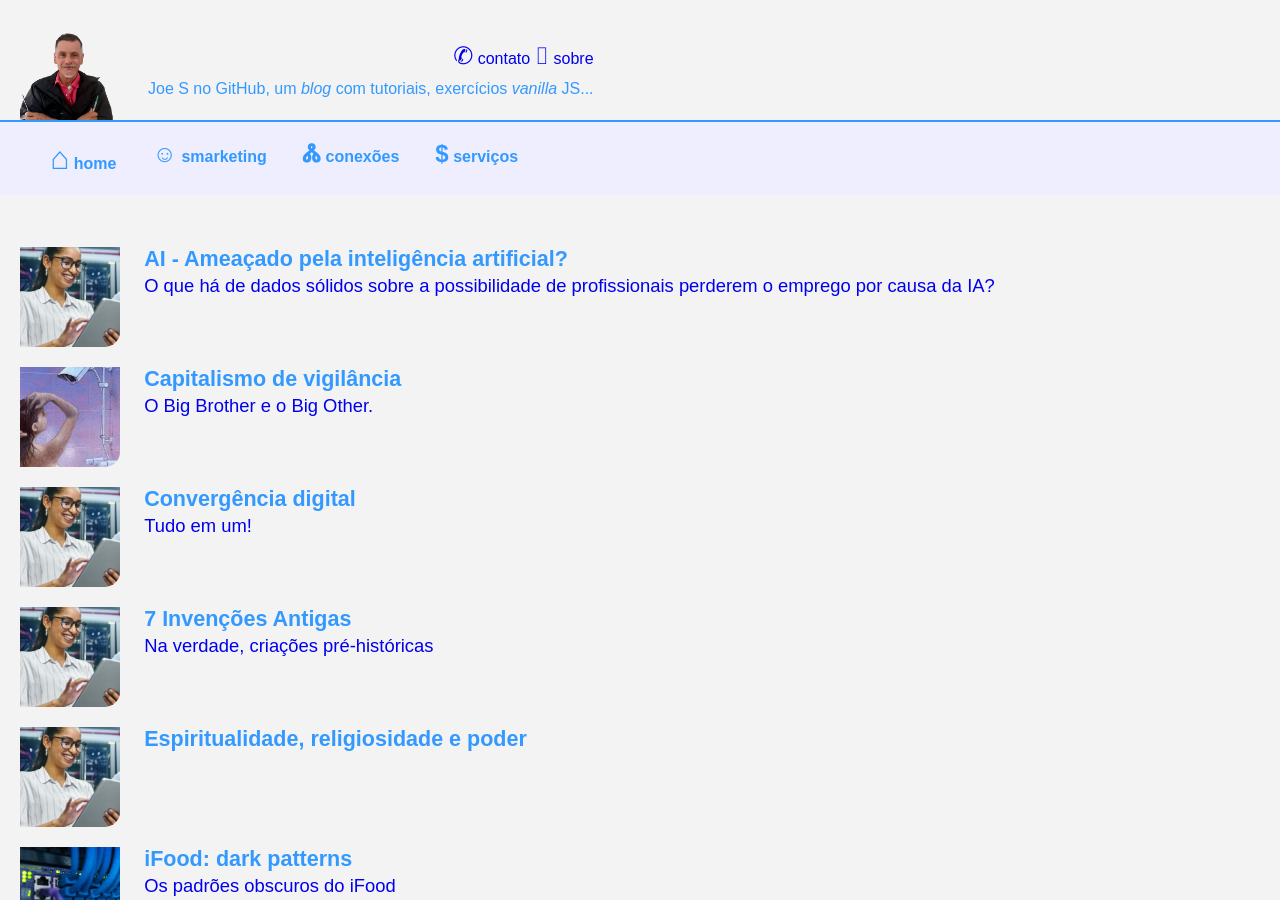
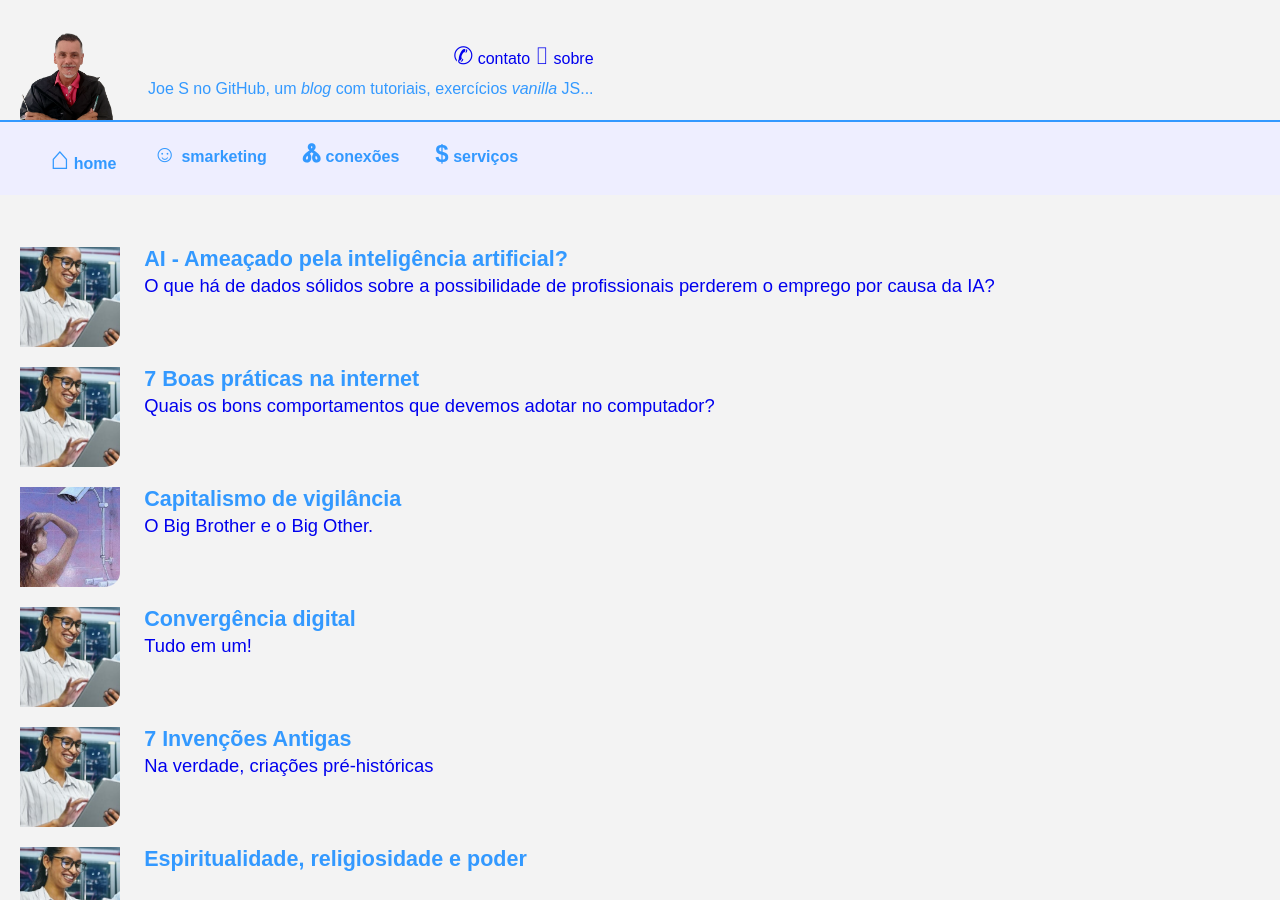
Before and after one commit to Joesynth/joesynth.github.io, a Jekyll site: the page built from conexoes.html, in a window 1280 px wide and 900 px high. Built offline with Jekyll 4.4.1, drawn with Linux system fonts in a browser that asks for light colours; some of the changed text lies outside the part shown.

Commit message:
Add new entry for '7 Boas práticas na internet'

```diff
--- a/_data/conexoes.json
+++ b/_data/conexoes.json
@@ -4,6 +4,12 @@
     "src": "image/ti.png",
     "h3": "AI - Ameaçado pela inteligência artificial?",
     "p": "O que há de dados sólidos sobre a possibilidade de profissionais perderem o emprego por causa da IA?"
+  },
+  {
+    "href": "boas-praticas-na-internet.html",
+    "src": "image/ti.png",
+    "h3": "7 Boas práticas na internet",
+    "p": "Quais os bons comportamentos que devemos adotar no computador?"
   },
   {
     "href": "capitalismo-de-vigilancia.html",
```
